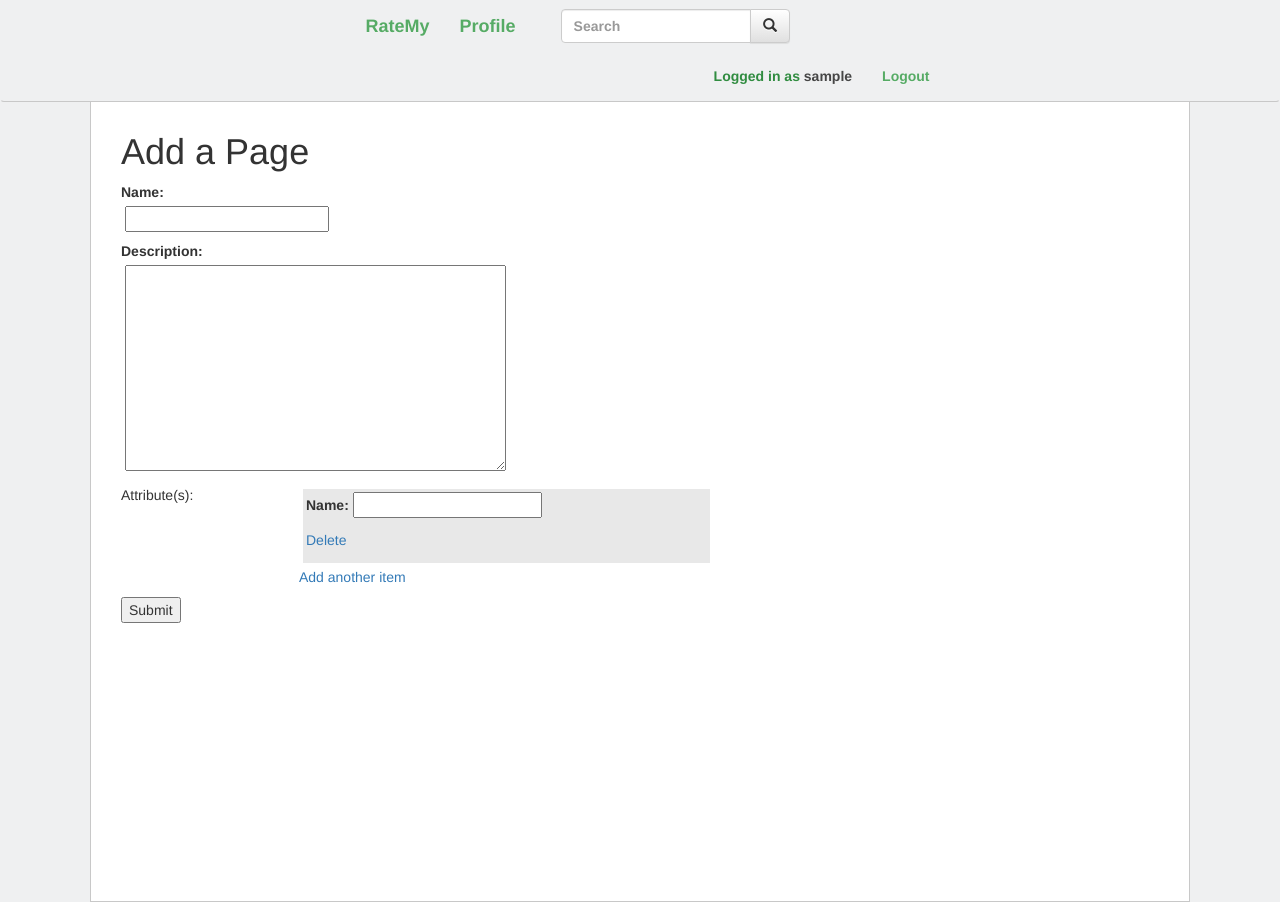
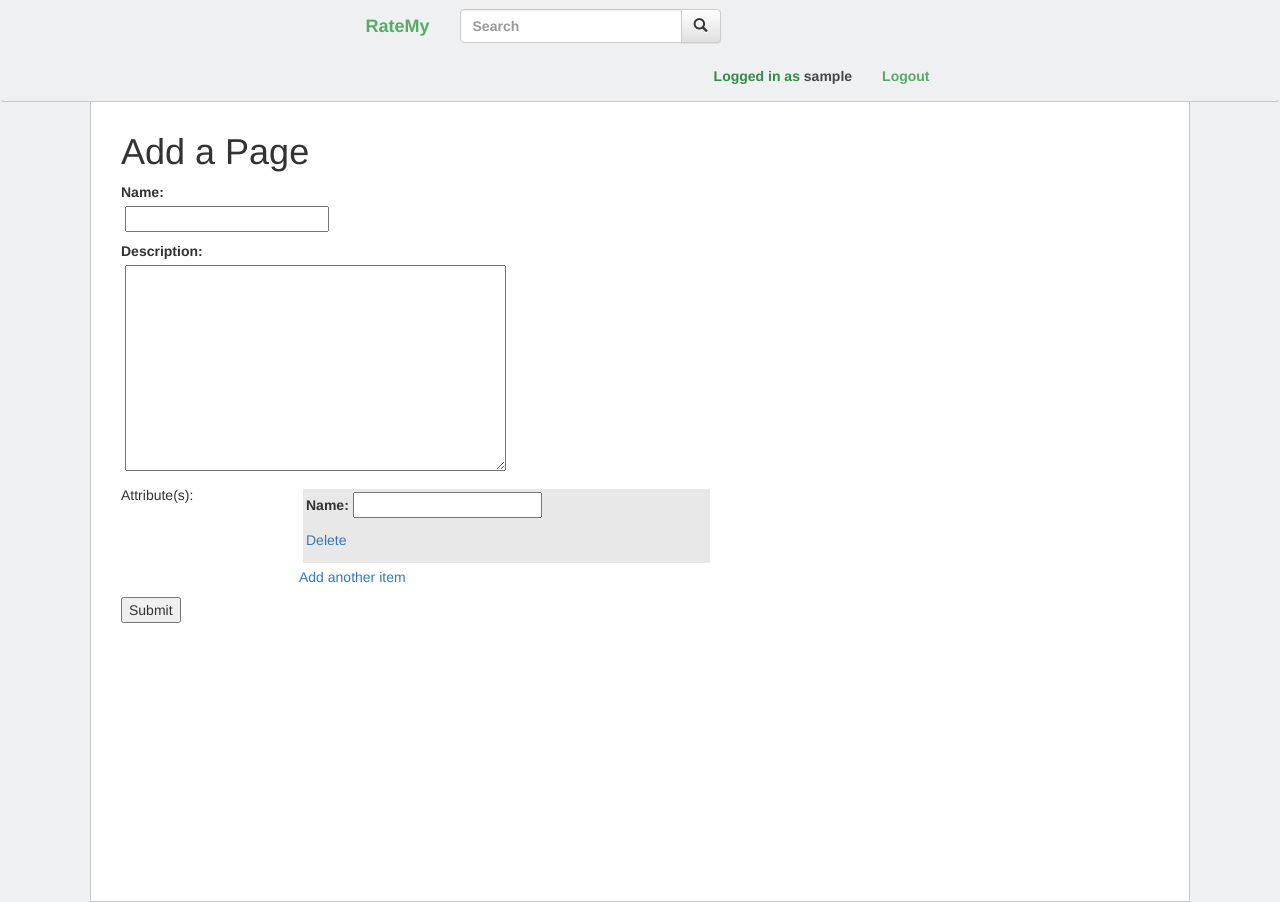
Before and after one commit to ryanchristopherwong8/RateMyBlank, a Django app: page /ratedmodel/create/ in a window 1280 px wide. Run offline with Django 3.2, Linux system fonts and the light colour scheme; the visitor is signed in with stand-in values (Sample User, id 1); some libraries are stand-ins or nearby versions.

Commit message:
quick fix of search bar in html

```diff
--- a/src/templates/base.html
+++ b/src/templates/base.html
@@ -26,10 +26,7 @@
             <div >
                 <ul class="nav navbar-nav">
                     <li><a href="/">RateMy</a></li>
-                    <li><a href="#">Profile</a></li>
-                </ul>
-
-                <div class="col-sm-6 col-md-6">
+                    <li>
                         <form class="form-search navbar-form" action="/search/" method="post">
                             {% csrf_token %}
                             <div class="input-group">
@@ -39,8 +36,8 @@
                                 </span>
                             </div>
                         </form>
-                </div>
-
+                    <li>
+                </ul>
                 <ul class="nav navbar-nav navbar-right">
                     {% if current_user.is_authenticated %}
                     <li class="navbar-text">Logged in as <span style="color: #464646">{{ current_user.username }}</span></li>
```
Lines whose indentation alone changed are shown as unchanged.
